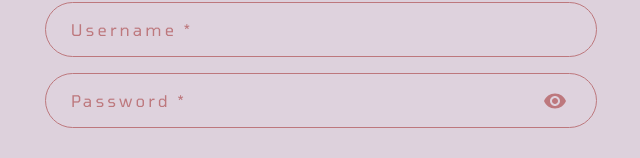
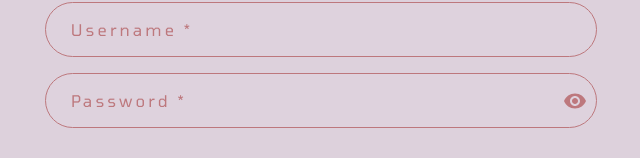
Before and after one commit to tkachandrei94/password-manager, a Next.js app: page /register in a window 1280 px wide. Shown: the part 134-292 px from the top of the page, without its empty margins (319-959 px from the left). Built offline with nearby package versions, Linux system fonts and the light colour scheme.

Commit message:
Fix password field visibility icon margin

```diff
--- a/src/components/PasswordField.tsx
+++ b/src/components/PasswordField.tsx
@@ -39,7 +39,7 @@ const PasswordField: React.FC<PasswordFieldProps> = (props) => {
                             edge="end"
                             sx={{
                                 color: '#BD787D',
-                                marginRight: '8px'
+                                marginLeft: '8px'
                             }}
                         >
                             {showPassword ? <VisibilityOff /> : <Visibility />}
```
